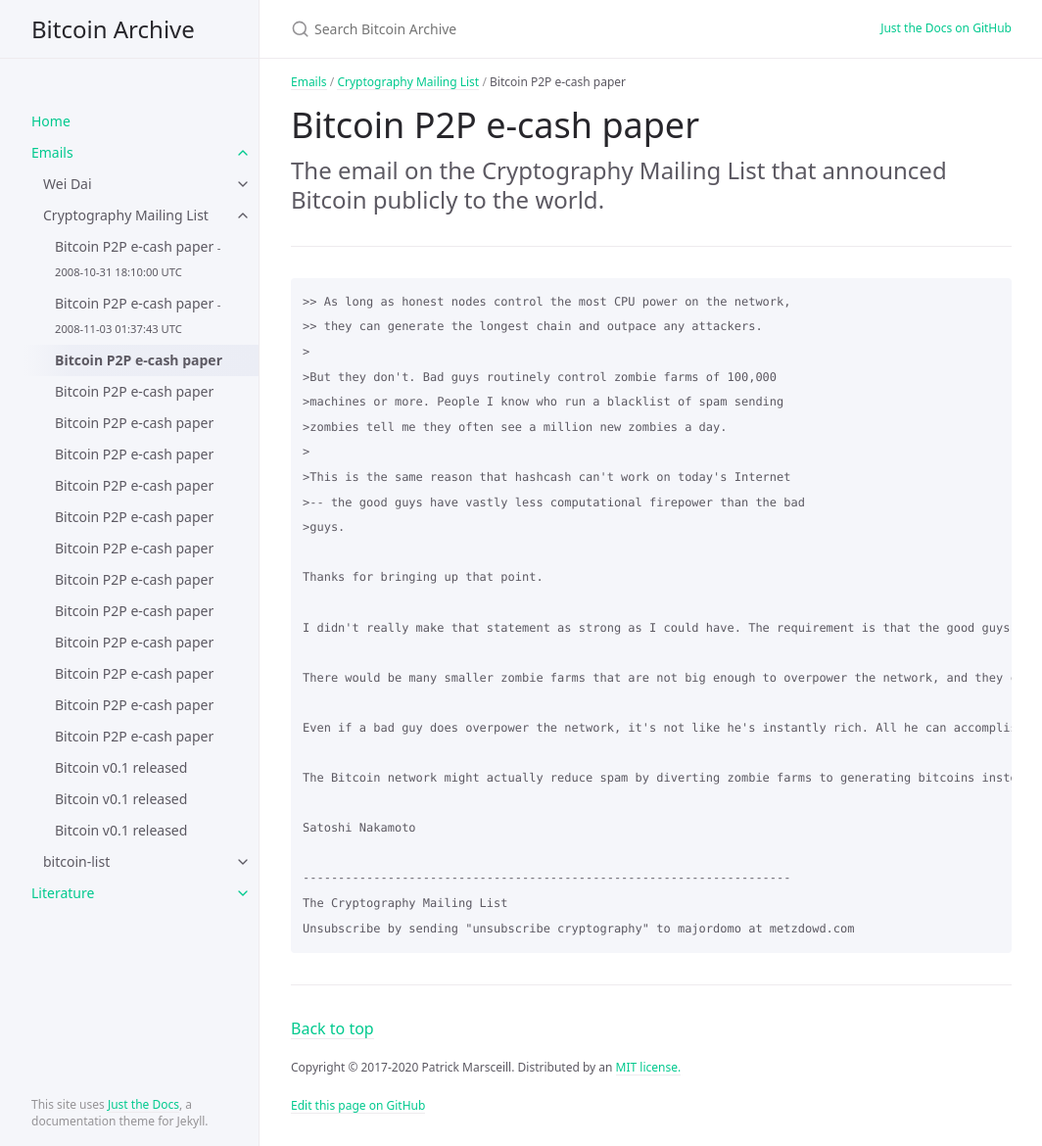
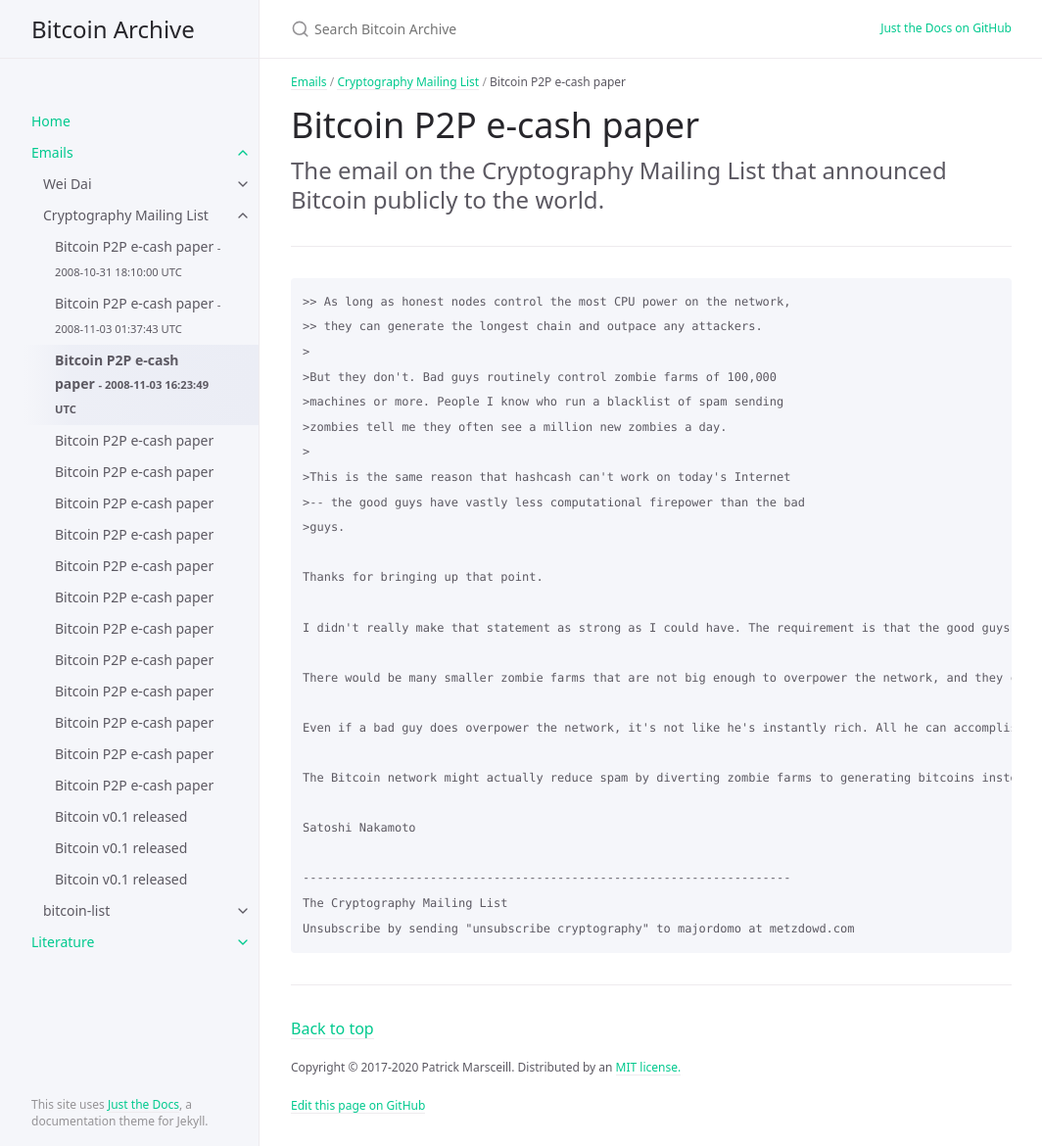
Before and after one commit to wakgill/bitcoin-archive, a Jekyll site: the page built from docs/emails/cryptography/3.md, in a window 1280 px wide and 1170 px high. Shown: the whole window at 98% size, without its empty margins (107-1171 px from the left). Built offline with Jekyll 4.4.1, drawn with Linux system fonts in a browser that asks for light colours.

Commit message:
Update 3.md

```diff
--- a/docs/emails/cryptography/3.md
+++ b/docs/emails/cryptography/3.md
@@ -4,6 +4,7 @@ title: Bitcoin P2P e-cash paper
 grand_parent: Emails
 parent: Cryptography Mailing List
 nav_order: 3
+date: 2008-11-03 16:23:49 UTC
 ---
 
 # Bitcoin P2P e-cash paper
```
